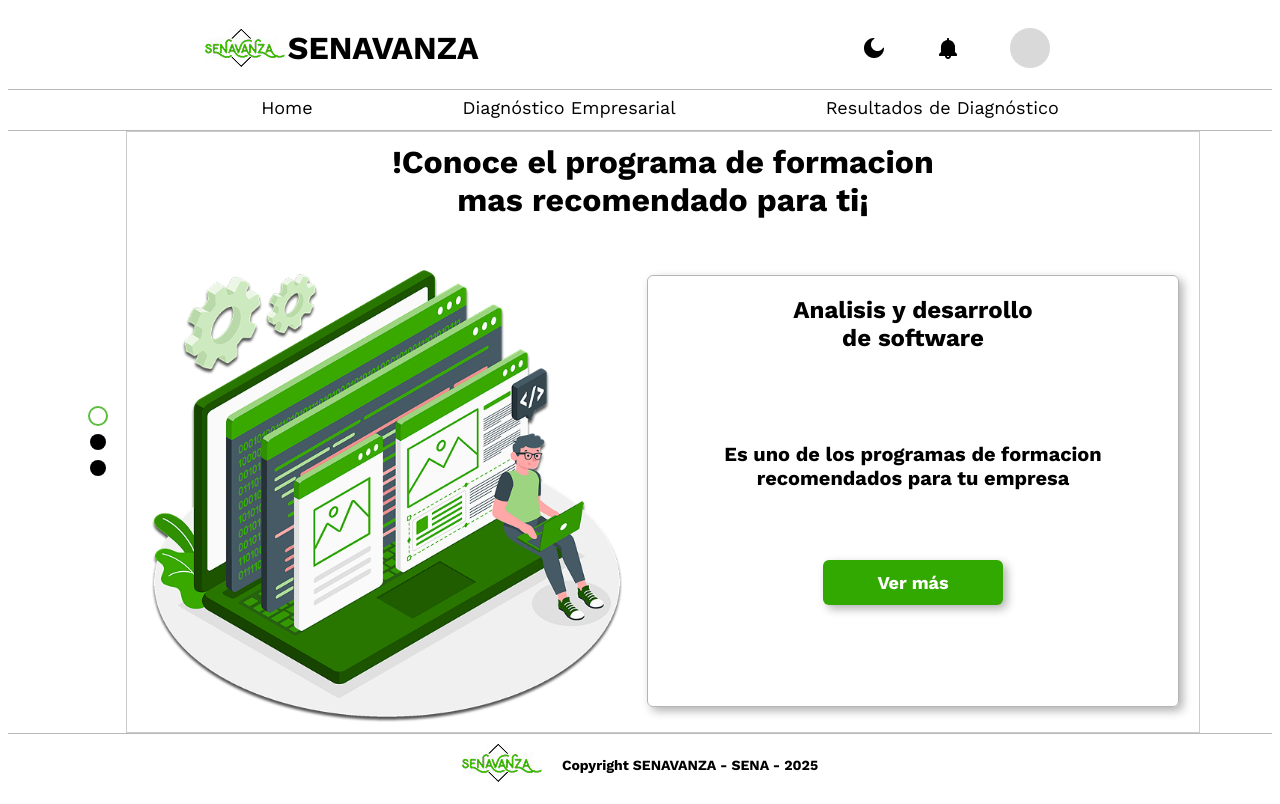
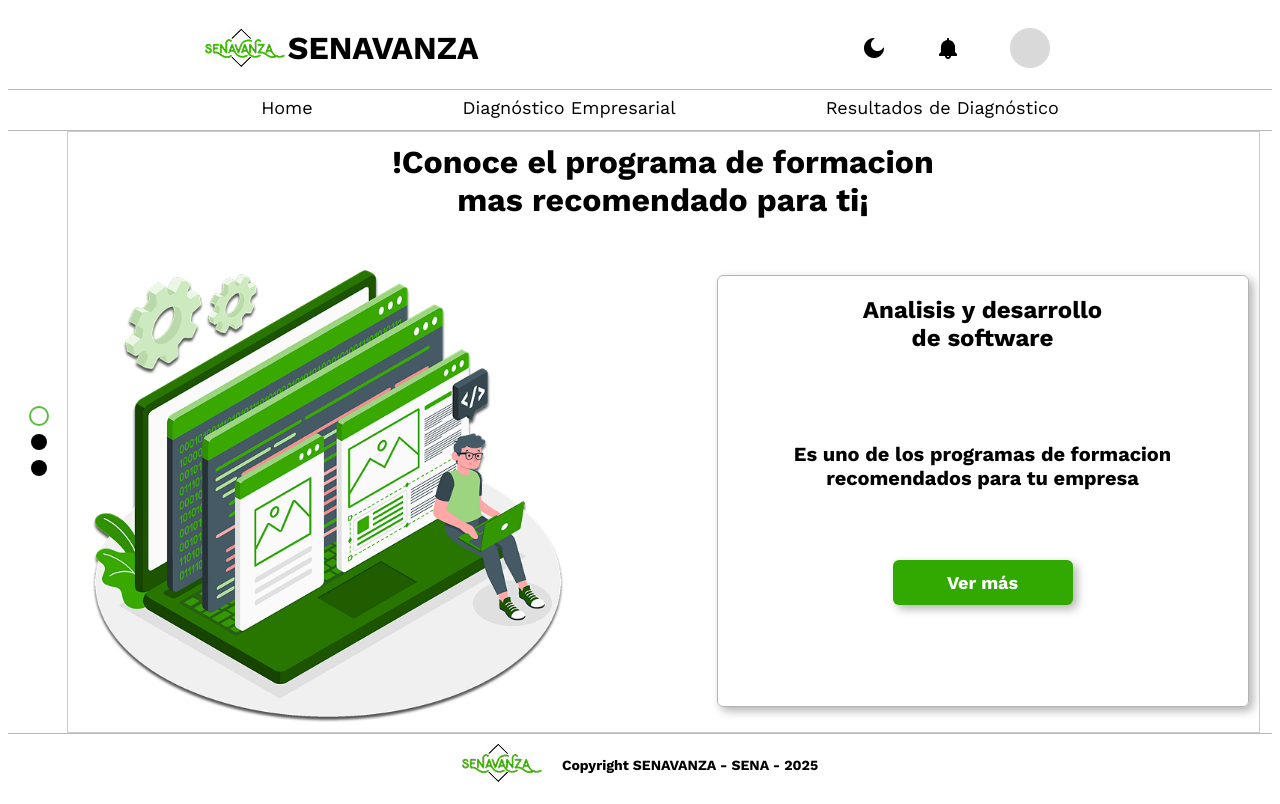
Before and after one commit to TheBullsT/proyectosenavanza, a React (Create React App) app: page /resultado-diagnostico in a window 1280 px wide. Built offline with nearby package versions, Linux system fonts and the light colour scheme.

Commit message:
carrousel

```diff
--- a/src/components/ResultadosDiagnostico/resultadosdiagnostico/componentes-carrousel/programas.css
+++ b/src/components/ResultadosDiagnostico/resultadosdiagnostico/componentes-carrousel/programas.css
@@ -103,13 +103,6 @@ h5 {
 
 }
 
-.programas-total {
-    display: flex;
-    align-items: center;
-    justify-content: center;
-    margin-right: 10px;
-
-}
 
 .programas{
     display: flex;
--- a/src/components/ResultadosDiagnostico/resultadosdiagnostico/componentes-carrousel/programas.jsx
+++ b/src/components/ResultadosDiagnostico/resultadosdiagnostico/componentes-carrousel/programas.jsx
@@ -1,7 +1,7 @@
 import React from "react";
 import imagenprograma from '../../../../assets/img/img-resultados-diagnostico/imagen-programa.png';
 import recomendados from '../../../../assets/img/img-resultados-diagnostico/recomendados-programa.png';
-import './resultado.css';
+import './programas.css';
 
 function Programas(){
     return(
@@ -21,8 +21,8 @@ function Programas(){
                     <div className="progrmas-formacion">
                         <img src={imagenprograma} alt="Imagen del programa" />
                     </div>
-                    <img src={recomendados} alt="Recomendados imagen" />
                 </div>
+                <img src={recomendados} alt="Recomendados imagen" />
             </div>
         </div>
     );
--- a/src/components/ResultadosDiagnostico/resultadosdiagnostico/componentes-carrousel/resultado.css
+++ b/src/components/ResultadosDiagnostico/resultadosdiagnostico/componentes-carrousel/resultado.css
@@ -102,13 +102,6 @@ h5 {
 
 }
 
-.resultado-total {
-    display: flex;
-    align-items: center;
-    justify-content: center;
-    margin-right: 10px;
-
-}
 
 .resultado-total img{
     width: 500px;
```
